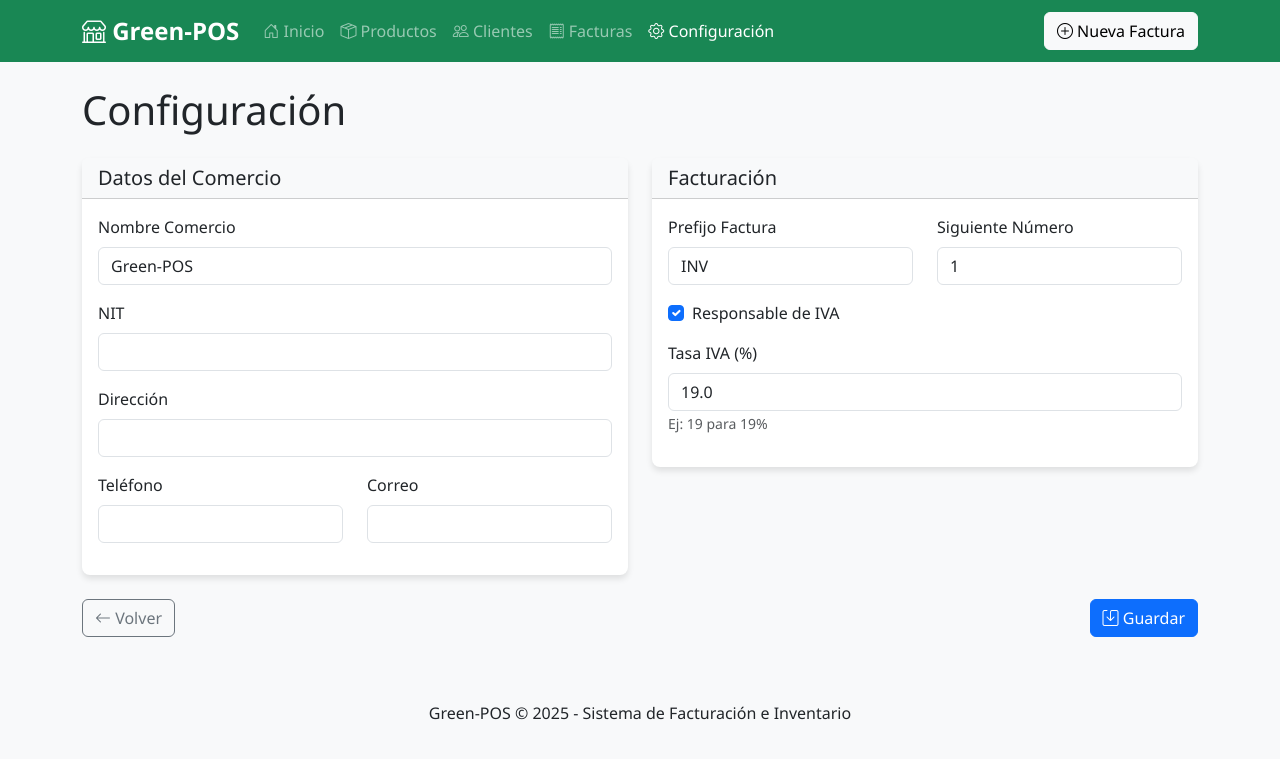
After one commit to handresc1127/Green-POS, a Flask app: page /settings in a window 1280 px wide. The commit adds this page. Shown: the top 759 px of the page. Run offline with Flask 3, Linux system fonts and the light colour scheme; data comes from the database, SQL or seed files in the repository.

Commit message:
Add settings management for business details and invoice configuration

```diff
--- a/app.py
+++ b/app.py
@@ -1,5 +1,5 @@
 from flask import Flask, render_template, redirect, url_for, request, flash, jsonify
-from models.models import db, Product, Customer, Invoice, InvoiceItem
+from models.models import db, Product, Customer, Invoice, InvoiceItem, Setting
 import os
 from datetime import datetime, timezone
 import json
@@ -224,70 +224,37 @@ def invoice_new():
         customer_id = request.form['customer_id']
         payment_method = request.form['payment_method']
         notes = request.form.get('notes', '')
-
-        # Generate invoice number (format: INV-YYYYMMDD-XXXX)
-        date_str = datetime.now().strftime('%Y%m%d')
-        last_invoice = Invoice.query.filter(Invoice.number.like(f'INV-{date_str}-%')).order_by(Invoice.number.desc()).first()
-
-        if last_invoice:
-            last_num = int(last_invoice.number.split('-')[2])
-            new_num = last_num + 1
-        else:
-            new_num = 1
-
-        invoice_number = f'INV-{date_str}-{new_num:04d}'
-
-        # Create the invoice
-        invoice = Invoice(
-            number=invoice_number,
-            customer_id=customer_id,
-            payment_method=payment_method,
-            notes=notes,
-            status='pending'
-        )
-
+        setting = Setting.get()
+        number = f"{setting.invoice_prefix}-{setting.next_invoice_number:06d}"
+        setting.next_invoice_number += 1
+        invoice = Invoice(number=number, customer_id=customer_id, payment_method=payment_method, notes=notes, status='pending')
         db.session.add(invoice)
-        db.session.flush()  # Get the invoice ID without committing
-
-        # Process items
+        db.session.flush()
         items_json = request.form['items_json']
         items_data = json.loads(items_json)
-
         for item_data in items_data:
             product_id = item_data['product_id']
             quantity = int(item_data['quantity'])
             price = float(item_data['price'])
-
-            # Create invoice item
-            invoice_item = InvoiceItem(
-                invoice_id=invoice.id,
-                product_id=product_id,
-                quantity=quantity,
-                price=price
-            )
-
+            invoice_item = InvoiceItem(invoice_id=invoice.id, product_id=product_id, quantity=quantity, price=price)
             db.session.add(invoice_item)
-
-            # Update product stock
-            product = Product.query.get(product_id)
+            product = db.session.get(Product, product_id)
             if product:
                 product.stock -= quantity
-
-        # Calculate invoice totals
         invoice.calculate_totals()
-
         db.session.commit()
         flash('Factura creada exitosamente', 'success')
         return redirect(url_for('invoice_view', id=invoice.id))
     customers = Customer.query.all()
-    # Mostrar todos los productos (permitir inventario negativo)
     products = Product.query.all()
-    return render_template('invoices/form.html', customers=customers, products=products)
+    setting = Setting.get()
+    return render_template('invoices/form.html', customers=customers, products=products, setting=setting)
 
 @app.route('/invoices/<int:id>')
 def invoice_view(id):
     invoice = Invoice.query.get_or_404(id)
-    return render_template('invoices/view.html', invoice=invoice)
+    setting = Setting.get()
+    return render_template('invoices/view.html', invoice=invoice, setting=setting)
 
 @app.route('/invoices/delete/<int:id>', methods=['POST'])
 def invoice_delete(id):
@@ -305,6 +272,29 @@ def invoice_delete(id):
     flash('Factura eliminada exitosamente', 'success')
     return redirect(url_for('invoice_list'))
 
+# Settings route
+@app.route('/settings', methods=['GET', 'POST'])
+def settings_view():
+    setting = Setting.get()
+    if request.method == 'POST':
+        setting.business_name = request.form.get('business_name', setting.business_name)
+        setting.nit = request.form.get('nit', setting.nit)
+        setting.address = request.form.get('address', setting.address)
+        setting.phone = request.form.get('phone', setting.phone)
+        setting.email = request.form.get('email', setting.email)
+        setting.invoice_prefix = request.form.get('invoice_prefix', setting.invoice_prefix)
+        setting.next_invoice_number = int(request.form.get('next_invoice_number', setting.next_invoice_number))
+        setting.iva_responsable = True if request.form.get('iva_responsable') == 'on' else False
+        tax_rate_input = request.form.get('tax_rate', '')
+        try:
+            setting.tax_rate = float(tax_rate_input) / 100.0
+        except ValueError:
+            pass
+        db.session.commit()
+        flash('Configuración guardada', 'success')
+        return redirect(url_for('settings_view'))
+    return render_template('settings/form.html', setting=setting)
+
 # API routes for dynamic data
 @app.route('/api/products/<int:id>')
 def api_product_details(id):
--- a/models/models.py
+++ b/models/models.py
@@ -3,7 +3,34 @@ from datetime import datetime
 
 db = SQLAlchemy()
 
+class Setting(db.Model):
+    __tablename__ = 'setting'
+
+    id = db.Column(db.Integer, primary_key=True)
+    business_name = db.Column(db.String(150), default='Green-POS')
+    nit = db.Column(db.String(30), default='')
+    address = db.Column(db.String(255), default='')
+    phone = db.Column(db.String(50), default='')
+    email = db.Column(db.String(120), default='')
+    invoice_prefix = db.Column(db.String(10), default='INV')
+    next_invoice_number = db.Column(db.Integer, default=1)
+    iva_responsable = db.Column(db.Boolean, default=True)
+    tax_rate = db.Column(db.Float, default=0.19)  # usado si es responsable IVA
+    created_at = db.Column(db.DateTime, default=datetime.utcnow)
+    updated_at = db.Column(db.DateTime, default=datetime.utcnow, onupdate=datetime.utcnow)
+
+    @staticmethod
+    def get():
+        setting = Setting.query.first()
+        if not setting:
+            setting = Setting()
+            db.session.add(setting)
+            db.session.commit()
+        return setting
+
 class Product(db.Model):
+    __tablename__ = 'product'
+
     id = db.Column(db.Integer, primary_key=True)
     code = db.Column(db.String(20), unique=True, nullable=False)
     name = db.Column(db.String(100), nullable=False)
@@ -19,6 +46,8 @@ class Product(db.Model):
         return f"<Product {self.name}>"
 
 class Customer(db.Model):
+    __tablename__ = 'customer'
+
     id = db.Column(db.Integer, primary_key=True)
     name = db.Column(db.String(100), nullable=False)
     document = db.Column(db.String(20), unique=True, nullable=False)
@@ -34,8 +63,10 @@ class Customer(db.Model):
         return f"<Customer {self.name}>"
 
 class Invoice(db.Model):
+    __tablename__ = 'invoice'
+
     id = db.Column(db.Integer, primary_key=True)
-    number = db.Column(db.String(20), unique=True, nullable=False)
+    number = db.Column(db.String(30), unique=True, nullable=False)
     customer_id = db.Column(db.Integer, db.ForeignKey('customer.id'), nullable=False)
     date = db.Column(db.DateTime, default=datetime.utcnow)
     subtotal = db.Column(db.Float, default=0.0)
@@ -54,10 +85,16 @@ class Invoice(db.Model):
 
     def calculate_totals(self):
         self.subtotal = sum(item.quantity * item.price for item in self.items)
-        self.tax = self.subtotal * 0.19  # 19% IVA en Colombia
+        setting = Setting.query.first()
+        rate = 0.0
+        if setting and setting.iva_responsable:
+            rate = setting.tax_rate or 0.0
+        self.tax = self.subtotal * rate
         self.total = self.subtotal + self.tax
 
 class InvoiceItem(db.Model):
+    __tablename__ = 'invoice_item'
+
     id = db.Column(db.Integer, primary_key=True)
     invoice_id = db.Column(db.Integer, db.ForeignKey('invoice.id'), nullable=False)
     product_id = db.Column(db.Integer, db.ForeignKey('product.id'), nullable=False)
--- a/templates/layout.html
+++ b/templates/layout.html
@@ -44,6 +44,11 @@
                     <li class="nav-item">
                         <a class="nav-link {% if '/invoices' in request.path %}active{% endif %}" href="{{ url_for('invoice_list') }}">
                             <i class="bi bi-receipt"></i> Facturas
+                        </a>
+                    </li>
+                    <li class="nav-item">
+                        <a class="nav-link {% if '/settings' in request.path %}active{% endif %}" href="{{ url_for('settings_view') }}">
+                            <i class="bi bi-gear"></i> Configuración
                         </a>
                     </li>
                 </ul>
--- /dev/null
+++ b/templates/settings/form.html
@@ -0,0 +1,68 @@
+{% extends 'layout.html' %}
+{% block title %}Configuración - Green-POS{% endblock %}
+{% block page_title %}Configuración{% endblock %}
+{% block content %}
+<form method="post" class="mb-4">
+  <div class="row">
+    <div class="col-md-6">
+      <div class="card mb-4">
+        <div class="card-header bg-light"><h5 class="mb-0">Datos del Comercio</h5></div>
+        <div class="card-body">
+          <div class="mb-3">
+            <label class="form-label">Nombre Comercio</label>
+            <input type="text" name="business_name" class="form-control" value="{{ setting.business_name }}" required>
+          </div>
+          <div class="mb-3">
+            <label class="form-label">NIT</label>
+            <input type="text" name="nit" class="form-control" value="{{ setting.nit }}">
+          </div>
+          <div class="mb-3">
+            <label class="form-label">Dirección</label>
+            <input type="text" name="address" class="form-control" value="{{ setting.address }}">
+          </div>
+          <div class="row">
+            <div class="col-md-6 mb-3">
+              <label class="form-label">Teléfono</label>
+              <input type="text" name="phone" class="form-control" value="{{ setting.phone }}">
+            </div>
+            <div class="col-md-6 mb-3">
+              <label class="form-label">Correo</label>
+              <input type="email" name="email" class="form-control" value="{{ setting.email }}">
+            </div>
+          </div>
+        </div>
+      </div>
+    </div>
+    <div class="col-md-6">
+      <div class="card mb-4">
+        <div class="card-header bg-light"><h5 class="mb-0">Facturación</h5></div>
+        <div class="card-body">
+          <div class="row">
+            <div class="col-md-6 mb-3">
+              <label class="form-label">Prefijo Factura</label>
+              <input type="text" name="invoice_prefix" class="form-control" value="{{ setting.invoice_prefix }}" required>
+            </div>
+            <div class="col-md-6 mb-3">
+              <label class="form-label">Siguiente Número</label>
+              <input type="number" name="next_invoice_number" class="form-control" value="{{ setting.next_invoice_number }}" min="1" required>
+            </div>
+          </div>
+          <div class="mb-3 form-check">
+            <input type="checkbox" name="iva_responsable" id="iva_responsable" class="form-check-input" {% if setting.iva_responsable %}checked{% endif %}>
+            <label class="form-check-label" for="iva_responsable">Responsable de IVA</label>
+          </div>
+          <div class="mb-3">
+            <label class="form-label">Tasa IVA (%)</label>
+            <input type="number" step="0.01" name="tax_rate" class="form-control" value="{{ (setting.tax_rate * 100)|round(2) }}">
+            <small class="text-muted">Ej: 19 para 19%</small>
+          </div>
+        </div>
+      </div>
+    </div>
+  </div>
+  <div class="d-flex justify-content-between">
+    <a href="{{ url_for('index') }}" class="btn btn-outline-secondary"><i class="bi bi-arrow-left"></i> Volver</a>
+    <button type="submit" class="btn btn-primary"><i class="bi bi-save"></i> Guardar</button>
+  </div>
+</form>
+{% endblock %}
```
Also changed, not shown: templates/invoices/form.html (+6 -2 lines), templates/invoices/view.html (+9 -9 lines).
